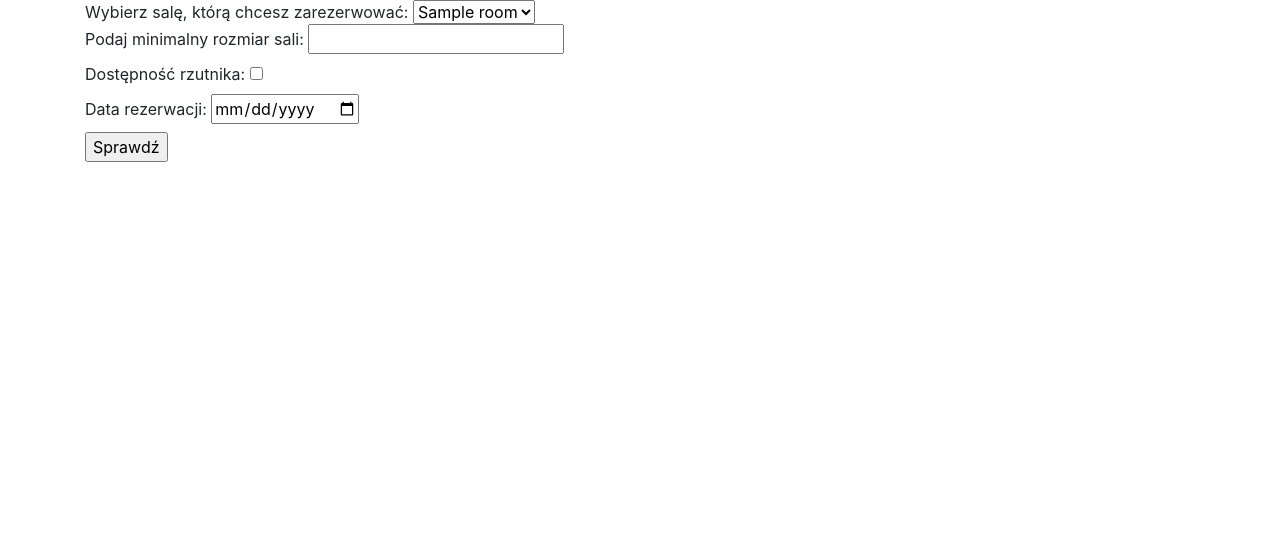
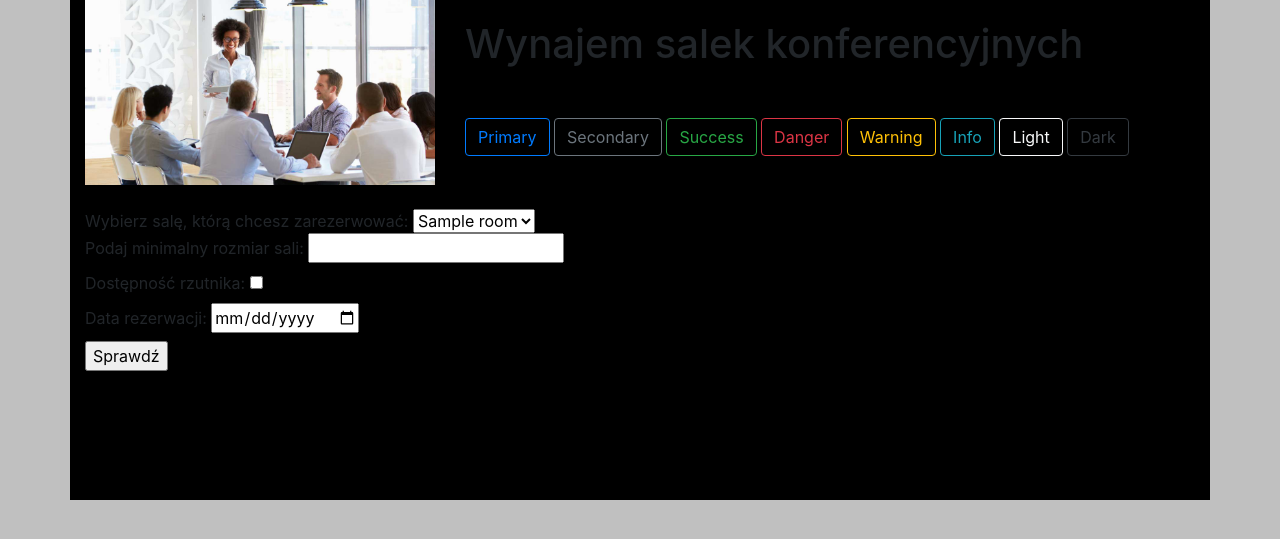
Before and after one commit to Murtrag/warsztaty4, a Django app: page /form/ in a window 1280 px wide. Shown: the top 539 px of the page. Run offline with Django 3.2, Linux system fonts and the light colour scheme; tables that the repository leaves empty hold one stand-in row (values such as "Sample post"); some libraries are stand-ins or nearby versions.

Commit message:
basic view

```diff
--- /dev/null
+++ b/main/static/css/main.css
@@ -0,0 +1,6 @@
+body {
+    background-color: silver;
+}
+.container{
+    backgroud-color: black;
+}
--- a/main/templates/template.html
+++ b/main/templates/template.html
@@ -1,15 +1,48 @@
 <!DOCTYPE html>
 <html lang="en">
 <head>
+    {% load staticfiles %}
     <meta charset="UTF-8">
     <title>Rezerwacja sal konferencyjnych</title>
     <link rel="stylesheet" href="https://stackpath.bootstrapcdn.com/bootstrap/4.3.1/css/bootstrap.min.css" integrity="sha384-ggOyR0iXCbMQv3Xipma34MD+dH/1fQ784/j6cY/iJTQUOhcWr7x9JvoRxT2MZw1T" crossorigin="anonymous">
     <link rel="stylesheet" href="https://cdnjs.cloudflare.com/ajax/libs/font-awesome/4.7.0/css/font-awesome.css">
-
+    <link rel="stylesheet" href="{% static 'css/main.css' %}">
 
 </head>
 <body>
+<style>
+    .container{
+        background-color: black;
+        min-height: 500px;
+    }
+    img{
+        display: block;
+        float: left;
+    }
+    .header h1{
+        margin-bottom: 50px;
+        margin-top: 20px;
+
+    }
+</style>
 <div class="container">
+    <div class="row header">
+        <div class="col-sm-4">
+            <img src="{% static 'img/banner.png' %}" width="350px">
+        </div>
+        <div class="col-sm-8">
+            <h1>Wynajem salek konferencyjnych</h1>
+            <button type="button" class="btn btn-outline-primary">Primary</button>
+            <button type="button" class="btn btn-outline-secondary">Secondary</button>
+            <button type="button" class="btn btn-outline-success">Success</button>
+            <button type="button" class="btn btn-outline-danger">Danger</button>
+            <button type="button" class="btn btn-outline-warning">Warning</button>
+            <button type="button" class="btn btn-outline-info">Info</button>
+            <button type="button" class="btn btn-outline-light">Light</button>
+            <button type="button" class="btn btn-outline-dark">Dark</button>
+        </div>
+    </div>
+    <br>
     {% block content %}
     {% endblock %}
 </div>
--- a/orderer_2000/settings.py
+++ b/orderer_2000/settings.py
@@ -1,6 +1,8 @@
 
 
 import os
+
+from django.conf.global_settings import STATIC_ROOT
 
 BASE_DIR = os.path.dirname(os.path.dirname(os.path.abspath(__file__)))
 
@@ -99,3 +101,5 @@ USE_TZ = True
 
 
 STATIC_URL = '/static/'
+# STATIC_ROOT = "/var/www/example.com/static/"
+STATIC_ROOT = os.path.join(BASE_DIR, "static")
--- a/orderer_2000/urls.py
+++ b/orderer_2000/urls.py
@@ -2,6 +2,8 @@ from django.contrib import admin
 from django.urls import path
 from django.conf.urls import url
 from main import views
+from django.conf import settings
+from django.conf.urls.static import static
 
 urlpatterns = [
     path('admin/', admin.site.urls),
@@ -14,3 +16,5 @@ urlpatterns = [
     url(r'^search/', views.search, name='search'),
     url(r'^reservation/(?P<id>\d+)', views.reservation, name='reservation'),
 ]
+urlpatterns += static(settings.STATIC_URL, document_root=settings.STATIC_ROOT)
+# urlpatterns += static(settings.MEDIA_URL, document_root=settings.MEDIA_ROOT)
```
Also changed, not shown: main/static/img/banner.png (added).
